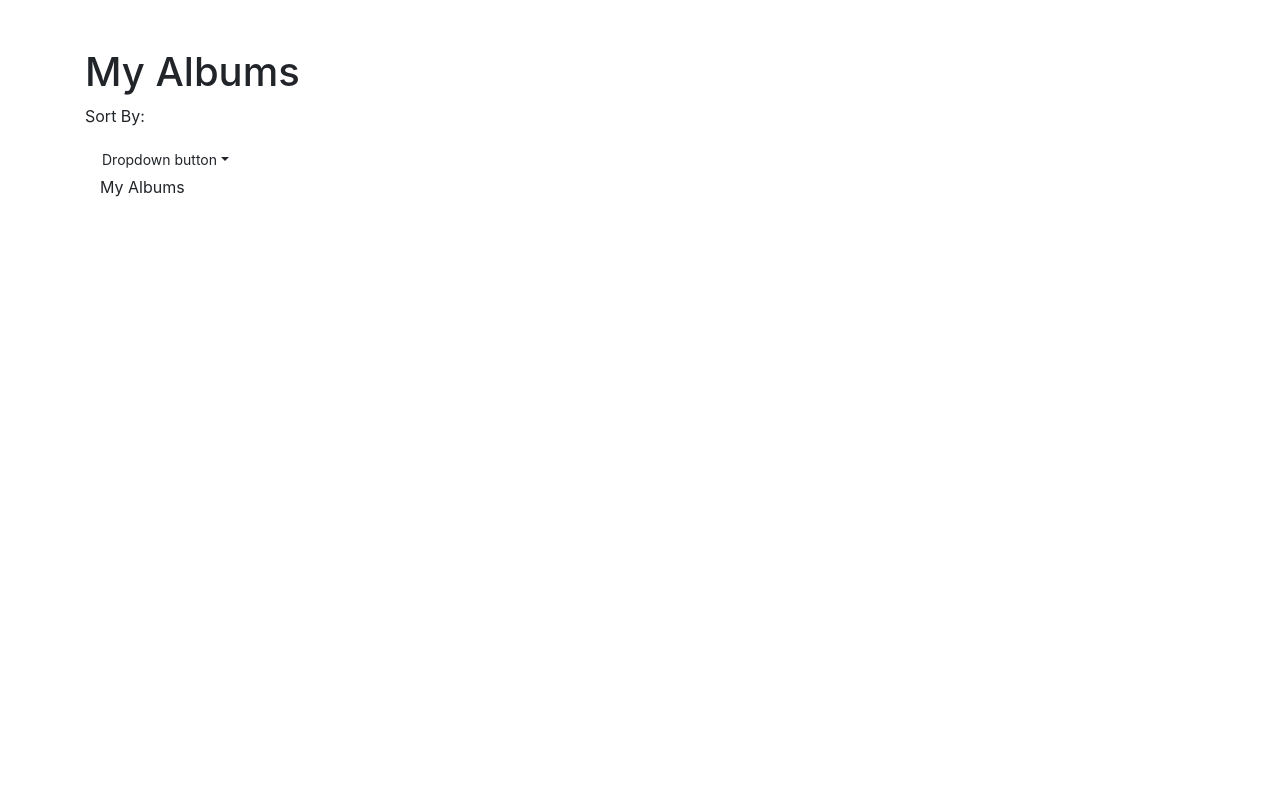
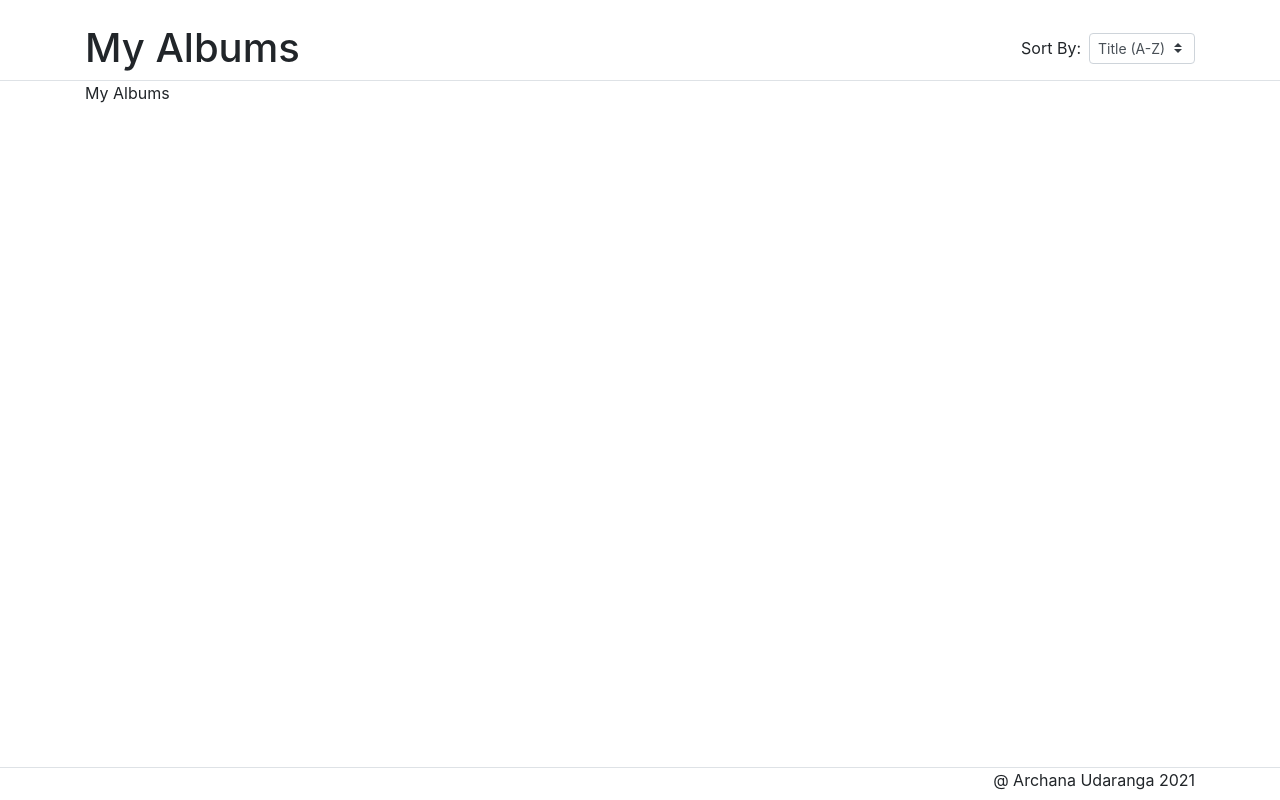
Before and after one commit to udarange/premium-photo-album, a React (Create React App) app: page /albums in a window 1280 px wide. Built offline with nearby package versions, Linux system fonts and the light colour scheme; no server answers.

Commit message:
footer & header impl.

```diff
--- a/src/App.js
+++ b/src/App.js
@@ -5,6 +5,8 @@ import { useDispatch, useSelector } from 'react-redux';
 import ViewAlbums from './views/viewAlbums/pages/ViewAlbums';
 import { fetchAlbumsAction, fetchPhotosAction, setSortByAction } from './views/myAlbum/redux/actions/myAlbumsAction';
 import MyAlbums from './views/myAlbum/pages/MyAlbums';
+import Header from './shared/components/Header';
+import Footer from './shared/components/Footer';
 
 function App() {
   const dispatch = useDispatch();
@@ -15,33 +17,9 @@ function App() {
   }, [dispatch]);
 
   return (
-    <div className="container my-5">
-      <header>
-        <h1>My Albums</h1>
-        <div>
-          <p>Sort By:</p>
-          <div className="dropdown">
-            <button
-              className="btn btn-sm dropdown-toggle ml-2"
-              type="button"
-              id="dropdownMenuButton"
-              data-toggle="dropdown"
-              aria-haspopup="true"
-              aria-expanded="false"
-            >
-              Dropdown button
-            </button>
-            <div className="dropdown-menu dropdown-menu-right" aria-labelledby="dropdownMenuButton">
-              <button type="button" className="dropdown-item" onClick={() => dispatch(setSortByAction('title-a-z'))}>
-                Title (A-Z)
-              </button>
-              <button type="button" className="dropdown-item" onClick={() => dispatch(setSortByAction('title-z-a'))}>
-                Title (Z-A)
-              </button>
-            </div>
-          </div>
-        </div>
-      </header>
+    <div className="mt-4">
+      <Header />
+      <main className="flex-fill">
         <Router>
           <Switch>
             <Route exact path="/albums" component={MyAlbums} />
@@ -51,6 +29,8 @@ function App() {
             </Route>
           </Switch>
         </Router>
+      </main>
+      <Footer />
     </div>
   );
 }
--- /dev/null
+++ b/src/shared/components/Footer.js
@@ -0,0 +1,11 @@
+import React from 'react';
+
+export default function Footer() {
+  return (
+    <footer className="footer mb-2 fixed-bottom border-top">
+      <div className="container d-flex flex-row justify-content-sm-end justify-content-center ">
+        <p className="m-0">@ Archana Udaranga 2021</p>
+      </div>
+    </footer>
+  );
+}
--- /dev/null
+++ b/src/shared/components/Header.js
@@ -0,0 +1,26 @@
+import React from 'react';
+import { useDispatch } from 'react-redux';
+import { setSortByAction } from '../../views/myAlbum/redux/actions/myAlbumsAction';
+
+export default function Header() {
+  const dispatch = useDispatch();
+
+  return (
+    <header className="border-bottom">
+      <div className="container d-flex flex-sm-row flex-column justify-content-sm-between align-items-sm-center">
+        <h1>My Albums</h1>
+        <div className="d-flex flex-row align-items-center mb-2">
+          <p className="m-0 text-nowrap mr-2">Sort By:</p>
+          <select
+            className="custom-select custom-select-sm w-auto"
+            defaultValue="title-a-z"
+            onChange={(event) => dispatch(setSortByAction(event.target.value))}
+          >
+            <option value="title-a-z">Title (A-Z)</option>
+            <option value="title-z-a">Title (Z-A)</option>
+          </select>
+        </div>
+      </div>
+    </header>
+  );
+}
```
Also changed, not shown: src/shared/FloatingCart.js (deleted, +0 -39 lines). Lines whose indentation alone changed are shown as unchanged.
